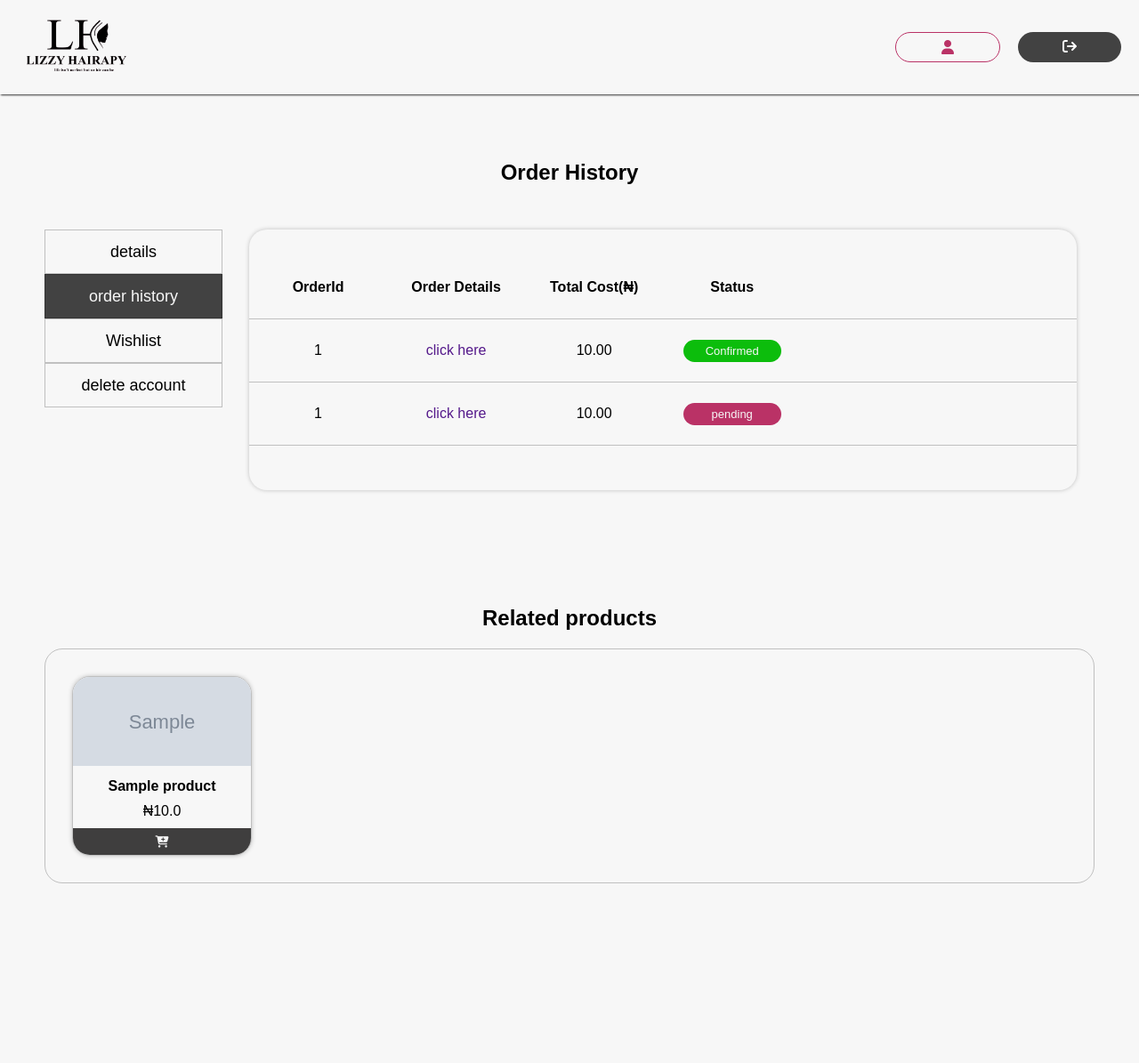
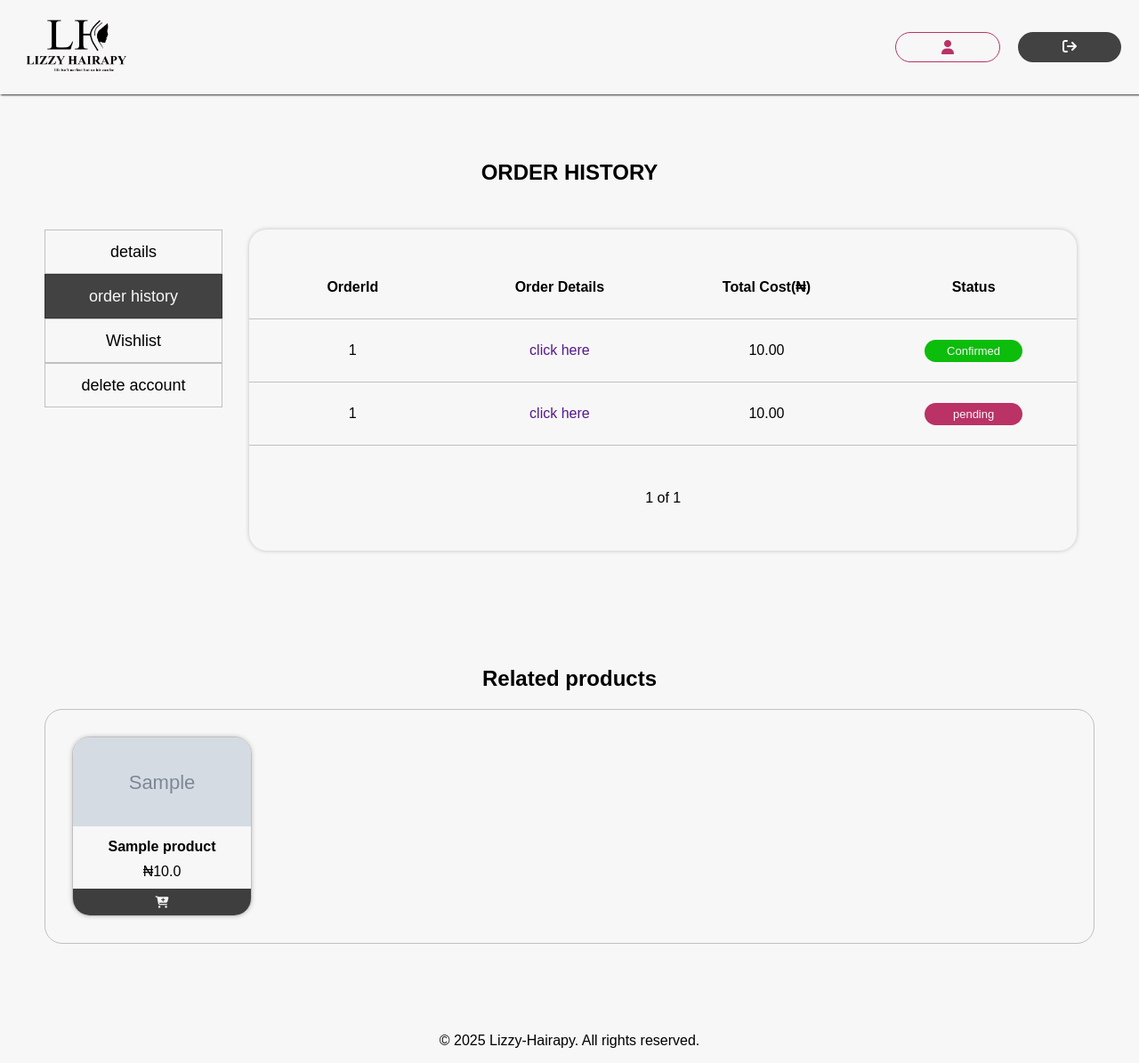
Before and after one commit to tunji-solomon/lizzy-hairapy, a Django app: page /order_history in a window 1280 px wide. Shown: the whole page at 89% size. Before the commit the page ends 993 px from the top, so only its background shows below. Run offline with Django 5.2, Linux system fonts and the light colour scheme; a user stored in the database is signed in; tables that the repository leaves empty hold one stand-in row (values such as "Sample post"); grey boxes marked "Sample" are stand-in pictures; parts of the project's set-up code (start-up, migrations or seed data) failed here and were passed over; some libraries are stand-ins or nearby versions.

Commit message:
order history page

```diff
--- a/products/static/css/style.css
+++ b/products/static/css/style.css
@@ -227,7 +227,7 @@ a {
     grid-template-columns: repeat(4, 1fr);
     justify-content: center;
     margin: 50px 20px;
-    margin-bottom: 200px;
+    margin-bottom: 50px;
     justify-content: space-between;
     gap: 20px;
     padding: 20px;
@@ -358,11 +358,22 @@ a {
 }
 
 .pagination {
-    margin-bottom: 100px;
+    display: block;
+    margin-bottom: 50px;
     font-family: Arial, Helvetica, sans-serif;
+
+}
+.order-history-paginated{
+    margin-top: 50px;
+    margin-bottom: 0px;
+    justify-self: center;
 }
 .pagination-control {
     color:rgb(186, 50, 102);
+}
+
+.copyright {
+    justify-self: center;
 }
 
 
@@ -565,6 +576,7 @@ a {
     margin-top: 100px;
     font-family: Arial, Helvetica, sans-serif;
 }
+
 .cart-empty-message {
     font-size: larger;
     font-weight: lighter;
@@ -651,6 +663,10 @@ a {
 
 }
 
+.grid-4 {
+    grid-template-columns: repeat(4, 1fr);
+}
+
 .cart-product-img {
     width: 40%;
     border: 2px solid rgba(0, 0, 0, 0.225);
--- a/products/static/js/index.js
+++ b/products/static/js/index.js
@@ -150,3 +150,5 @@ function confirmAction(container, action){
 //         }
 //     })
 // }
+
+document.getElementById("year").textContent = new Date().getFullYear();
--- a/products/templates/base.html
+++ b/products/templates/base.html
@@ -46,8 +46,11 @@
     {% endblock %}
     {% block related-products %}
     {% endblock %}
+
+    <p class="copyright">© {% now "Y" %} Lizzy-Hairapy. All rights reserved.</p>
     <script src="{% static '../static/js/index.js' %}"></script>
     <script src="https://kit.fontawesome.com/3df687ad82.js" crossorigin="anonymous"></script>
 
+
 </body>
 </html>
--- a/products/templates/cart.html
+++ b/products/templates/cart.html
@@ -16,7 +16,7 @@
     {% if cart %}
         <h2 class="cart-header">CART DETAILS</h2>
         <div class="cart-container">
-            <div class="cart-column-headers-container grid-4">
+            <div class="cart-column-headers-container">
                 <p></p>
                 <p class="cart-column-headers">Name</p>
                 <p class="cart-column-headers">Price(₦)</p>
@@ -27,7 +27,7 @@
             <form method="POST", action="{% url 'checkout' %}">
                 {% csrf_token %}
             {% for item in cart %}
-                <div class="cart-items-container grid-4">
+                <div class="cart-items-container">
                     <img src="{{item.item_image}}" alt="{{item.product_name}}" class="cart-items cart-product-img">
                     <input type="hidden" name="item-{{forloop.counter0}}-image" value="{{item.item_image}}">
 
--- a/products/templates/order_history.html
+++ b/products/templates/order_history.html
@@ -8,7 +8,7 @@
         }
     </style>
 {% endblock %}
-{% block heading %} Order History {% endblock %}
+{% block heading %} ORDER HISTORY {% endblock %}
 {% block right_container %}
     <div class="cart-container confirmed-orders-container order-history ">
         <div class="cart-column-headers-container grid-4">
@@ -19,7 +19,7 @@
         </div>
         {% if orders %}
             {% for order in orders%}
-                <div class="cart-items-container">
+                <div class="cart-items-container grid-4">
                     <div>
                         {{order.orderId}}
                     </div>
@@ -41,6 +41,18 @@
                 </div>
             {% endfor %}
         {% endif %}
+
+        <div class="pagination order-history-paginated">
+            {% if orders.has_previous %}
+                <a href="?page={{ orders.previous_page_number }} " class="pagination-control">Previous</a>
+            {% endif %}
+
+            <span> {{ orders.number }} of {{ orders.paginator.num_pages }} </span>
+
+            {% if orders.has_next %}
+                <a href="?page={{ orders.next_page_number }}" class="pagination-control">Next</a>
+            {% endif %}
+        </div>
     </div>
 
 
--- a/products/views.py
+++ b/products/views.py
@@ -175,20 +175,28 @@ def user_profile(request):
     return render(request, "profile.html", context)
 
 def user_order_history(request):
-
+    page = request.GET.get("page")
     user = Our_user.objects.get(username=request.user.username)
     pending_orders = Pending_Order.objects.filter(user=user)
     confirmed_orders = Confirmed_Order.objects.filter(user=user)
     products = Products.objects.all().order_by("price")
 
-    new_pending_order = []
+    all_orders = []
+    for order in confirmed_orders:
+        all_orders.append({
+            "orderId":order.orderId,
+            "total_cost":order.total_cost,
+        })
     for order in pending_orders:
-        new_pending_order.append({
+        all_orders.append({
             "orderId":order.orderId,
             "total_cost":order.total_cost,
             "status":"pending"
         })
-    all_orders = [*confirmed_orders, *new_pending_order]
+    all_orders.sort(key=lambda item : item["total_cost"])
+    orders_paginated = Paginator(all_orders, 5)
+    orders_pages = orders_paginated.get_page(page)
+    all_orders = orders_pages
 
     context = {
         "orders" : all_orders,
```
Also changed, not shown: products/templates/home.html (+11 -12 lines).
